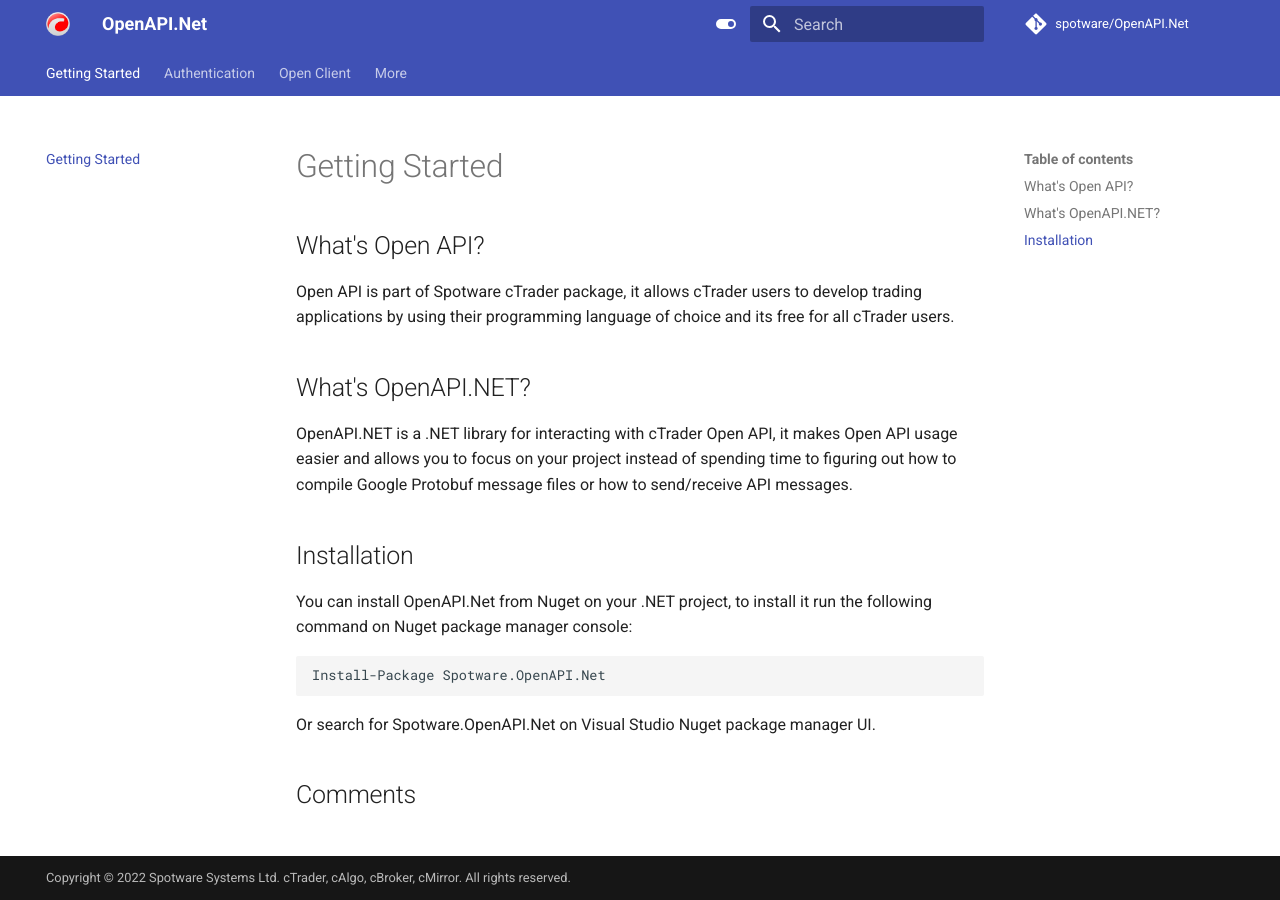
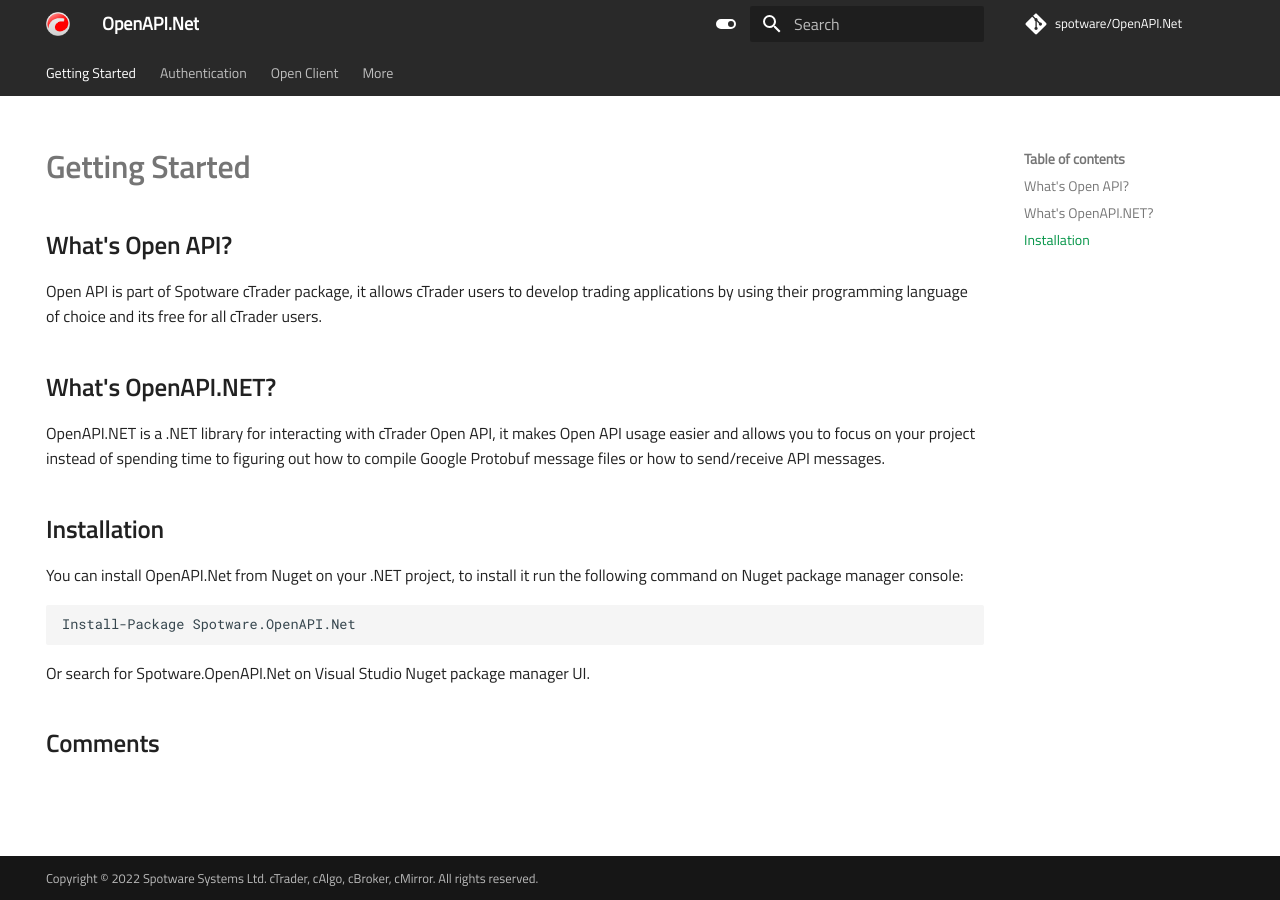
Before and after one commit to spotware/OpenAPI.Net, an MkDocs documentation site: the page built from docs/index.md, in a window 1280 px wide. Built offline with MkDocs 1.6.1 and Material for MkDocs 9.7.7, drawn with Linux system fonts in a browser that asks for light colours; comment, search, counter and statistics services are not loaded.

Commit message:
Changed documentation style

```diff
--- /dev/null
+++ b/docs/css/extra.css
@@ -0,0 +1,65 @@
+@font-face {
+    font-family: "TitilliumWeb-Regular";
+    src: url(../fonts/TitilliumWeb-Regular.ttf);
+}
+
+@font-face {
+    font-family: "TitilliumWeb-SemiBold";
+    src: url(../fonts/TitilliumWeb-SemiBold.ttf);
+}
+
+h1 {
+    font-family: "TitilliumWeb-SemiBold";
+}
+
+h2 {
+    font-family: "TitilliumWeb-SemiBold";
+}
+
+:root > * {
+    --md-primary-fg-color: #292929;
+    --md-primary-fg-color--light: #292929;
+    --md-primary-fg-color--dark: #3C3C3C;
+    --md-primary-bg-color: hsla(0, 0%, 100%, 1);
+    --md-primary-bg-color--light: hsla(0, 0%, 100%, 0.7);
+    --md-typeset-a-color: #009345;
+    --md-text-font: "TitilliumWeb-Regular";
+}
+
+[data-md-color-scheme="slate"] {
+    --md-hue: 232;
+    --md-default-fg-color: hsla(var(--md-hue),75%,95%,1);
+    --md-default-fg-color--light: hsla(var(--md-hue),75%,90%,0.62);
+    --md-default-fg-color--lighter: hsla(var(--md-hue),75%,90%,0.32);
+    --md-default-fg-color--lightest: hsla(var(--md-hue),75%,90%,0.12);
+    --md-default-bg-color: hsl(0, 0%, 24%);
+    --md-default-bg-color--light: hsla(var(--md-hue),15%,21%,0.54);
+    --md-default-bg-color--lighter: hsla(var(--md-hue),15%,21%,0.26);
+    --md-default-bg-color--lightest: hsla(var(--md-hue),15%,21%,0.07);
+    --md-code-fg-color: hsla(var(--md-hue),18%,86%,1);
+    --md-code-bg-color: hsla(var(--md-hue),15%,15%,1);
+    --md-code-hl-color: rgba(66,135,255,.15);
+    --md-code-hl-number-color: #e6695b;
+    --md-code-hl-special-color: #f06090;
+    --md-code-hl-function-color: #c973d9;
+    --md-code-hl-constant-color: #9383e2;
+    --md-code-hl-keyword-color: #6791e0;
+    --md-code-hl-string-color: #2fb170;
+    --md-code-hl-name-color: var(--md-code-fg-color);
+    --md-code-hl-operator-color: var(--md-default-fg-color--light);
+    --md-code-hl-punctuation-color: var(--md-default-fg-color--light);
+    --md-code-hl-comment-color: var(--md-default-fg-color--light);
+    --md-code-hl-generic-color: var(--md-default-fg-color--light);
+    --md-code-hl-variable-color: var(--md-default-fg-color--light);
+    --md-typeset-color: var(--md-default-fg-color);
+    --md-typeset-a-color: #009345;
+    --md-typeset-mark-color: rgba(66,135,255,.3);
+    --md-typeset-kbd-color: hsla(var(--md-hue),15%,94%,0.12);
+    --md-typeset-kbd-accent-color: hsla(var(--md-hue),15%,94%,0.2);
+    --md-typeset-kbd-border-color: hsla(var(--md-hue),15%,14%,1);
+    --md-typeset-table-color: hsla(var(--md-hue),75%,95%,0.12);
+    --md-admonition-bg-color: hsla(var(--md-hue),0%,100%,0.025);
+    --md-footer-bg-color: #292929;
+    --md-footer-bg-color--dark: #3C3C3C;
+
+}
--- a/docs/js/extra.js
+++ b/docs/js/extra.js
@@ -1,4 +1,4 @@
-document.addEventListener("DOMContentLoaded", function (event) {
+document.addEventListener("scroll", function (event) {
     copyrightYear = document.querySelector('#copyright-year');
     copyrightYear.innerText = new Date().getUTCFullYear();
 });
--- a/mkdocs.yml
+++ b/mkdocs.yml
@@ -58,6 +58,9 @@
 extra:
   generator: false
 
+extra_css:
+  - css/extra.css
+
 extra_javascript:
   - js/extra.js
 
```
Also changed, not shown: docs/authentication.md (+5 -0 lines), docs/index.md (+5 -0 lines), docs/open-client.md (+5 -0 lines), docs/fonts/TitilliumWeb-Black.ttf (added), docs/fonts/TitilliumWeb-Bold.ttf (added), docs/fonts/TitilliumWeb-BoldItalic.ttf (added), docs/fonts/TitilliumWeb-ExtraLight.ttf (added), docs/fonts/TitilliumWeb-ExtraLightItalic.ttf (added), docs/fonts/TitilliumWeb-Italic.ttf (added), docs/fonts/TitilliumWeb-Light.ttf (added), docs/fonts/TitilliumWeb-LightItalic.ttf (added), docs/fonts/TitilliumWeb-Regular.ttf (added), docs/fonts/TitilliumWeb-SemiBold.ttf (added), docs/fonts/TitilliumWeb-SemiBoldItalic.ttf (added).
